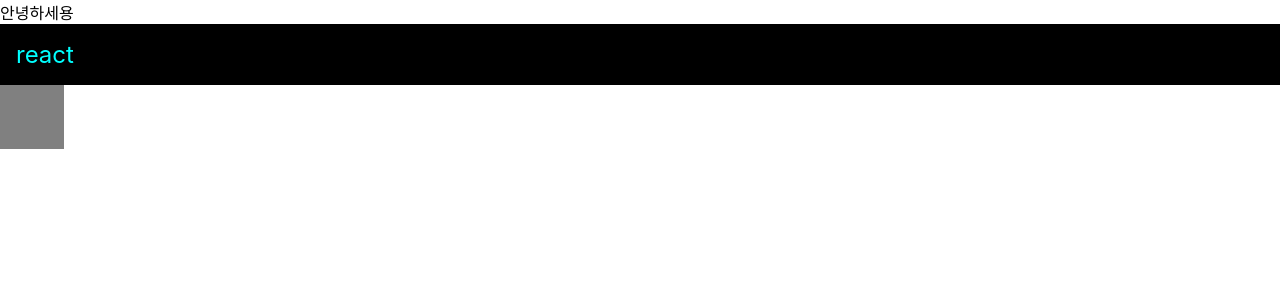
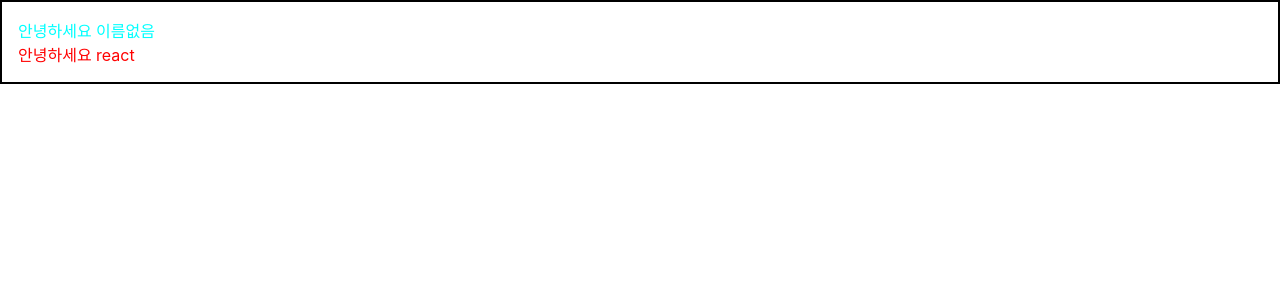
Before and after one commit to hwimin-kim/react-tutorial, a React (Create React App) app in the folder begin-react/: page / in a window 1280 px wide. Shown: the top 300 px of the page. Built offline with nearby package versions, Linux system fonts and the light colour scheme.

Commit message:
props: 비구조 할당 & children props

```diff
--- a/begin-react/src/App.js
+++ b/begin-react/src/App.js
@@ -1,34 +1,17 @@
 import Hello from "./Hello";
-import "./App.css";
+import Wrapper from "./Wrapper";
 
 function App() {
-  const name = "react";
-  const style = {
-    backgroundColor: "black",
-    color: "aqua",
-    fontSize: 24,
-    padding: "1rem",
-  };
-
   return (
-    <>
-      {/* 주석 사용법 */}
-      <Hello
-      // 이런식으로 태그 내부에 작성하는 주석은 화면에 표시되지 않는다.
-      />
-
-      {/* 변수 및 css는 {} 사용 */}
-      <div style={style}>{name}</div>
-
-      {/* class 속성은 class가 아닌 className으로 사용 */}
-      <div className="gray-box"></div>
-
-      {/*
-      2개 이상의 태그는 하나의 태그 내부에 있어야 한다.
-      <></>: Fragments는 DOM에 별도의 노드를 추가하지 않고 여러 자식을 그룹화할 수 있다.
-      */}
-    </>
+    <Wrapper>
+      <Hello color="aqua"></Hello>
+      <Hello name="react" color="red" />
+    </Wrapper>
   );
 }
 
+Hello.defaultProps = {
+  name: "이름없음",
+};
+
 export default App;
--- a/begin-react/src/Hello.js
+++ b/begin-react/src/Hello.js
@@ -1,7 +1,7 @@
 import React from "react";
 
-function Hello() {
-  return <div>안녕하세용</div>; // jsx
+function Hello({ name, color }) {
+  return <div style={{ color }}>안녕하세요 {name}</div>; // jsx
 }
 
 export default Hello;
--- /dev/null
+++ b/begin-react/src/Wrapper.js
@@ -0,0 +1,12 @@
+import React from "react";
+
+function Wrapper({ children }) {
+    const style = {
+        border: "2px solid black",
+        padding: 16
+    };
+
+  return <div style={style}>{children}</div>;
+}
+
+export default Wrapper;
```
